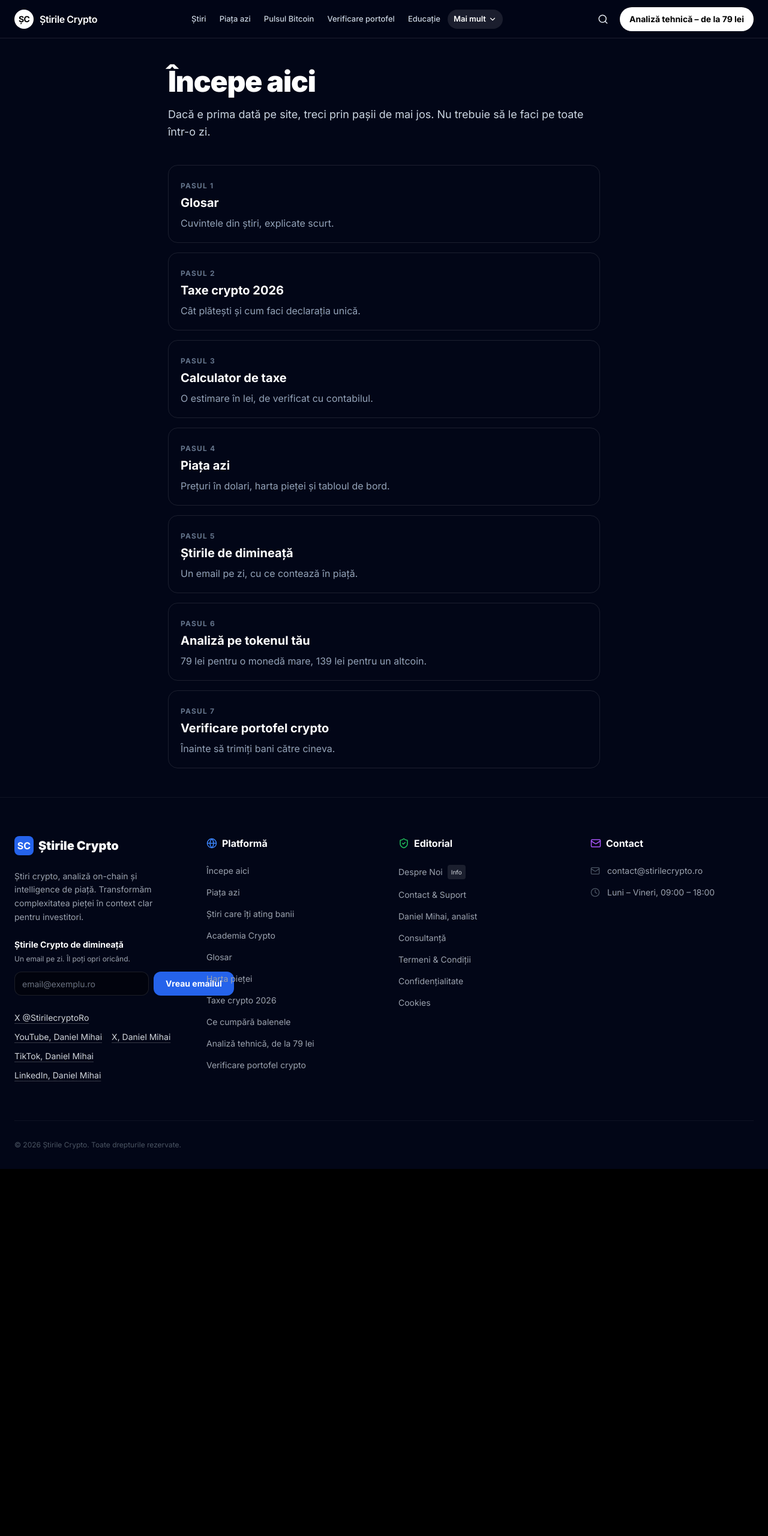
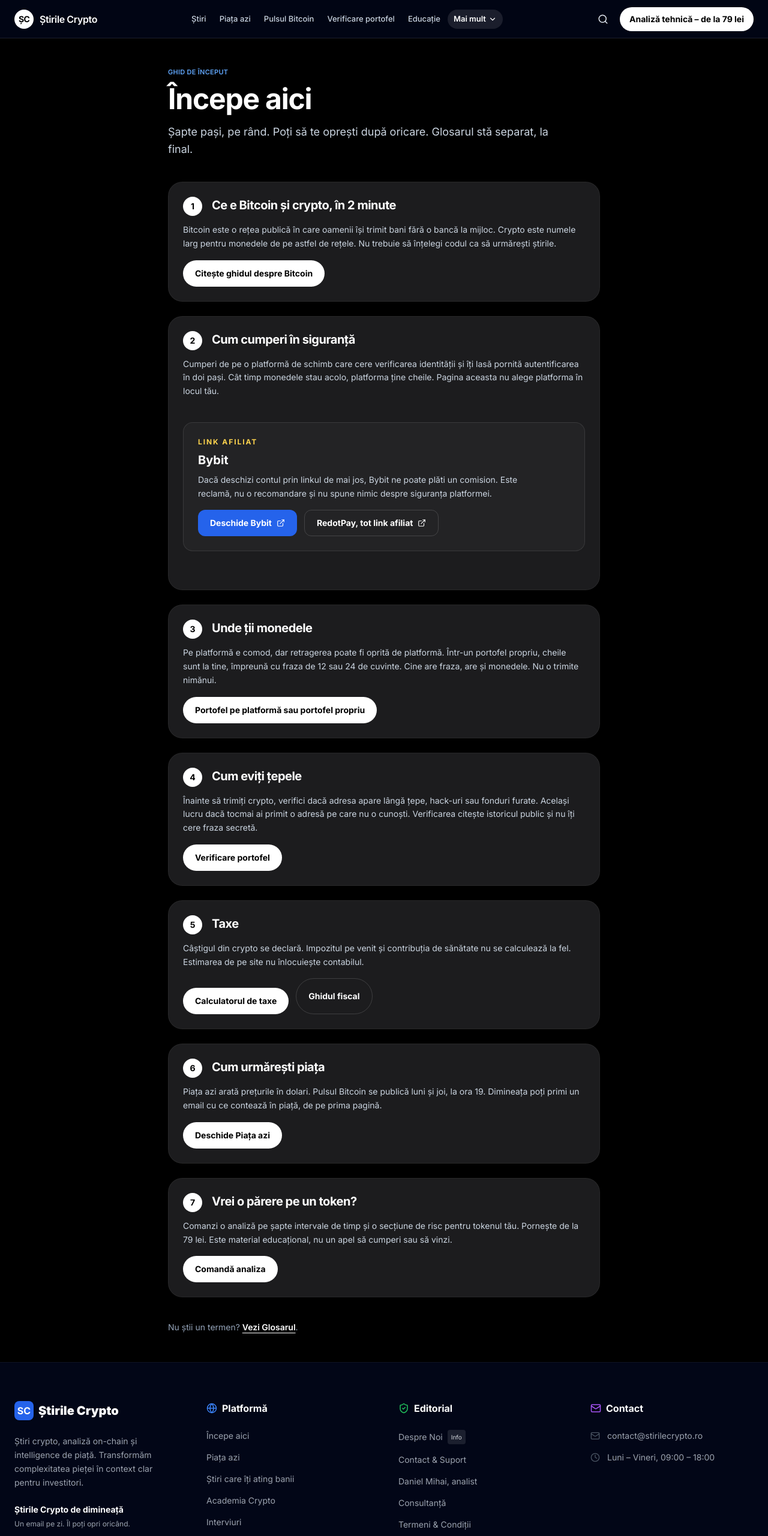
Before and after one commit to consultantacrypto/stirilecrypto, a Next.js app: page /incepe-aici in a window 1280 px wide. Shown: the top 2561 px of the page at 60% size. Before the commit the page ends 1949 px from the top, so only its background shows below. Built offline with nearby package versions, Linux system fonts and the light colour scheme.

Commit message:
Drop the extra dashboard link and split the starter pages.
Tablou stays only as a Piața azi tab. Interviews keep their URL and list published guests, and Începe aici is a numbered guide instead of a second glossary.

Co-authored-by: consultantacrypto <consultantacrypto@users.noreply.github.com>

```diff
--- a/app/dashboard/page.tsx
+++ b/app/dashboard/page.tsx
@@ -53,7 +53,7 @@ export default async function DashboardPage() {
   const jsonLd = {
     '@context': 'https://schema.org',
     '@type': 'WebPage',
-    name: 'Dashboard Instituțional — Știrile Crypto',
+    name: 'Tablou de bord — Știrile Crypto',
     url: `${SITE_URL}/dashboard`,
     description: metadata.description,
     isPartOf: {
--- a/app/incepe-aici/page.tsx
+++ b/app/incepe-aici/page.tsx
@@ -2,30 +2,17 @@ import type { Metadata } from 'next';
 import Link from 'next/link';
 import Navbar from '@/components/Navbar';
 import Footer from '@/components/Footer';
+import AffiliatePartnerBox from '@/components/AffiliatePartnerBox';
 import { FISCAL_GUIDE_PATH } from '@/lib/fiscal-2026';
-import { ALTCOIN_PRICE_RON, MAJOR_PRICE_RON } from '@/lib/products/tiers';
+import { MAJOR_PRICE_RON } from '@/lib/products/tiers';
 import { SITE_URL, buildWebsiteShareMetadata } from '@/lib/json-ld';
 
 const TITLE = 'Începe aici';
-const DESCRIPTION = 'Primii pași pe Știrile Crypto: glosar, taxe, piața de azi, newsletter, analiză și verificarea portofelului.';
+const DESCRIPTION =
+  'Șapte pași pentru cine pornește de la zero: ce e Bitcoin, cum cumperi, unde ții monedele, țepe, taxe și piață.';
 
-const STEPS = [
-  { href: '/glosar', title: 'Glosar', text: 'Cuvintele din știri, explicate scurt.' },
-  { href: FISCAL_GUIDE_PATH, title: 'Taxe crypto 2026', text: 'Cât plătești și cum faci declarația unică.' },
-  { href: '/taxe', title: 'Calculator de taxe', text: 'O estimare în lei, de verificat cu contabilul.' },
-  { href: '/market', title: 'Piața azi', text: 'Prețuri în dolari, harta pieței și tabloul de bord.' },
-  { href: '/#newsletter', title: 'Știrile de dimineață', text: 'Un email pe zi, cu ce contează în piață.' },
-  {
-    href: '/analiza-tehnica?src=incepe-aici',
-    title: 'Analiză pe tokenul tău',
-    text: `${MAJOR_PRICE_RON} lei pentru o monedă mare, ${ALTCOIN_PRICE_RON} lei pentru un altcoin.`,
-  },
-  {
-    href: '/verificare-portofel?src=incepe-aici',
-    title: 'Verificare portofel crypto',
-    text: 'Înainte să trimiți bani către cineva.',
-  },
-] as const;
+const linkClass =
+  'mt-4 inline-flex min-h-11 items-center justify-center rounded-full bg-white px-5 text-sm font-bold text-black hover:bg-slate-100';
 
 export const metadata: Metadata = {
   title: TITLE,
@@ -36,26 +23,124 @@ export const metadata: Metadata = {
 
 export default function IncepeAiciPage() {
   return (
-    <main className="min-h-screen bg-[#020617] text-white">
+    <main className="min-h-screen bg-black text-white">
       <Navbar />
       <div className="container mx-auto max-w-3xl px-4 py-12 sm:px-6">
-        <h1 className="font-[var(--font-space)] text-4xl font-black tracking-tight md:text-5xl">Începe aici</h1>
-        <p className="mt-4 text-lg leading-relaxed text-slate-300">
-          Dacă e prima dată pe site, treci prin pașii de mai jos. Nu trebuie să le faci pe toate într-o zi.
+        <p className="text-[11px] font-semibold uppercase tracking-wide text-blue-400">Ghid de început</p>
+        <h1 className="mt-3 font-[var(--font-space)] text-4xl font-bold tracking-tight md:text-5xl">Începe aici</h1>
+        <p className="mt-4 max-w-2xl text-lg leading-relaxed text-slate-300">
+          Șapte pași, pe rând. Poți să te oprești după oricare. Glosarul stă separat, la final.
         </p>
-        <ol className="mt-10 space-y-4">
-          {STEPS.map((step, index) => (
-            <li key={step.href}>
-              <Link href={step.href} className="block rounded-2xl border border-white/10 p-5 hover:border-white/25">
-                <span className="text-xs font-bold uppercase tracking-widest text-slate-500">Pasul {index + 1}</span>
-                <span className="mt-1 block text-xl font-bold">{step.title}</span>
-                <span className="mt-2 block text-slate-400">{step.text}</span>
+
+        <ol className="mt-10 space-y-6">
+          <li className="rounded-3xl border border-white/5 bg-[#1c1c1e] p-5 sm:p-6">
+            <StepHead n="1" title="Ce e Bitcoin și crypto, în 2 minute" />
+            <p className="mt-3 text-sm leading-relaxed text-slate-300">
+              Bitcoin este o rețea publică în care oamenii își trimit bani fără o bancă la mijloc. Crypto este
+              numele larg pentru monedele de pe astfel de rețele. Nu trebuie să înțelegi codul ca să urmărești
+              știrile.
+            </p>
+            <Link href="/academie/ce-este-bitcoin-ghid-complet" className={linkClass}>
+              Citește ghidul despre Bitcoin
+            </Link>
+          </li>
+
+          <li className="rounded-3xl border border-white/5 bg-[#1c1c1e] p-5 sm:p-6">
+            <StepHead n="2" title="Cum cumperi în siguranță" />
+            <p className="mt-3 text-sm leading-relaxed text-slate-300">
+              Cumperi de pe o platformă de schimb care cere verificarea identității și îți lasă pornită
+              autentificarea în doi pași. Cât timp monedele stau acolo, platforma ține cheile. Pagina aceasta
+              nu alege platforma în locul tău.
+            </p>
+            <AffiliatePartnerBox />
+          </li>
+
+          <li className="rounded-3xl border border-white/5 bg-[#1c1c1e] p-5 sm:p-6">
+            <StepHead n="3" title="Unde ții monedele" />
+            <p className="mt-3 text-sm leading-relaxed text-slate-300">
+              Pe platformă e comod, dar retragerea poate fi oprită de platformă. Într-un portofel propriu,
+              cheile sunt la tine, împreună cu fraza de 12 sau 24 de cuvinte. Cine are fraza, are și monedele.
+              Nu o trimite nimănui.
+            </p>
+            <Link href="/academie/portofele-crypto-hot-vs-cold-ghid" className={linkClass}>
+              Portofel pe platformă sau portofel propriu
+            </Link>
+          </li>
+
+          <li className="rounded-3xl border border-white/5 bg-[#1c1c1e] p-5 sm:p-6">
+            <StepHead n="4" title="Cum eviți țepele" />
+            <p className="mt-3 text-sm leading-relaxed text-slate-300">
+              Înainte să trimiți crypto, verifici dacă adresa apare lângă țepe, hack-uri sau fonduri furate.
+              Același lucru dacă tocmai ai primit o adresă pe care nu o cunoști. Verificarea citește istoricul
+              public și nu îți cere fraza secretă.
+            </p>
+            <Link href="/verificare-portofel?src=incepe-aici" className={linkClass}>
+              Verificare portofel
+            </Link>
+          </li>
+
+          <li className="rounded-3xl border border-white/5 bg-[#1c1c1e] p-5 sm:p-6">
+            <StepHead n="5" title="Taxe" />
+            <p className="mt-3 text-sm leading-relaxed text-slate-300">
+              Câștigul din crypto se declară. Impozitul pe venit și contribuția de sănătate nu se calculează
+              la fel. Estimarea de pe site nu înlocuiește contabilul.
+            </p>
+            <div className="mt-4 flex flex-col gap-3 sm:flex-row sm:flex-wrap">
+              <Link href="/taxe" className={`${linkClass} mt-0`}>
+                Calculatorul de taxe
               </Link>
-            </li>
-          ))}
+              <Link
+                href={FISCAL_GUIDE_PATH}
+                className="inline-flex min-h-11 items-center justify-center rounded-full border border-white/15 px-5 text-sm font-bold text-white hover:bg-white/10"
+              >
+                Ghidul fiscal
+              </Link>
+            </div>
+          </li>
+
+          <li className="rounded-3xl border border-white/5 bg-[#1c1c1e] p-5 sm:p-6">
+            <StepHead n="6" title="Cum urmărești piața" />
+            <p className="mt-3 text-sm leading-relaxed text-slate-300">
+              Piața azi arată prețurile în dolari. Pulsul Bitcoin se publică luni și joi, la ora 19. Dimineața
+              poți primi un email cu ce contează în piață, de pe prima pagină.
+            </p>
+            <Link href="/market" className={linkClass}>
+              Deschide Piața azi
+            </Link>
+          </li>
+
+          <li className="rounded-3xl border border-white/5 bg-[#1c1c1e] p-5 sm:p-6">
+            <StepHead n="7" title="Vrei o părere pe un token?" />
+            <p className="mt-3 text-sm leading-relaxed text-slate-300">
+              Comanzi o analiză pe șapte intervale de timp și o secțiune de risc pentru tokenul tău. Pornește
+              de la {MAJOR_PRICE_RON} lei. Este material educațional, nu un apel să cumperi sau să vinzi.
+            </p>
+            <Link href="/analiza-tehnica?src=incepe-aici" className={linkClass}>
+              Comandă analiza
+            </Link>
+          </li>
         </ol>
+
+        <p className="mt-10 text-sm text-slate-400">
+          Nu știi un termen?{' '}
+          <Link href="/glosar" className="font-semibold text-white underline underline-offset-4 hover:text-blue-300">
+            Vezi Glosarul
+          </Link>
+          .
+        </p>
       </div>
       <Footer />
     </main>
   );
 }
+
+function StepHead({ n, title }: { n: string; title: string }) {
+  return (
+    <div className="flex items-start gap-4">
+      <span className="flex h-8 w-8 shrink-0 items-center justify-center rounded-full bg-white text-sm font-bold text-black">
+        {n}
+      </span>
+      <h2 className="font-[var(--font-space)] text-xl font-bold tracking-tight text-white">{title}</h2>
+    </div>
+  );
+}
--- a/app/interviuri/[slug]/page.tsx
+++ b/app/interviuri/[slug]/page.tsx
@@ -46,12 +46,12 @@ export async function generateMetadata({
   const canonicalUrl = `${SITE_URL}/interviuri/${slug}`;
   const pageTitle = stripBrandSuffix(interview.title);
   const encodedTitle = encodeURIComponent(pageTitle);
-  const dynamicOgImage = `${SITE_URL}/api/og?title=${encodedTitle}&category=${encodeURIComponent('Față în față cu Dani')}`;
+  const dynamicOgImage = `${SITE_URL}/api/og?title=${encodedTitle}&category=${encodeURIComponent('Interviuri')}`;
   const coverImage = toAbsoluteUrl(interview.cover_image);
   const ogImageUrl = coverImage ?? dynamicOgImage;
 
   return {
-    title: `${pageTitle} | Față în față cu Dani`,
+    title: `${pageTitle} | Interviuri`,
     description: interview.excerpt,
     alternates: { canonical: canonicalUrl },
     openGraph: {
@@ -126,7 +126,7 @@ export default async function InterviewPage({
             className="inline-flex items-center gap-2 text-gray-400 hover:text-white transition-colors text-sm font-medium font-[var(--font-inter)] mb-10"
           >
             <ArrowLeft size={16} />
-            Înapoi la Față în față cu Dani
+            Înapoi la Interviuri
           </Link>
 
           <article>
--- a/app/interviuri/page.tsx
+++ b/app/interviuri/page.tsx
@@ -6,9 +6,8 @@ import { getPublishedInterviews } from '@/lib/interviews-db';
 import { SITE_URL } from '@/lib/json-ld';
 
 export const metadata: Metadata = {
-  title: 'Față în față cu Dani',
-  description:
-    'Conversații gratuite cu fondatori și oameni din crypto și tech. Față în față cu Dani.',
+  title: 'Interviuri',
+  description: 'Interviuri publicate cu invitați din crypto și tech: nume, copertă și rezumat.',
   alternates: {
     canonical: `${SITE_URL}/interviuri`,
   },
@@ -24,13 +23,12 @@ export default async function InterviuriPage() {
       <Navbar />
 
       <main className="flex-1 container mx-auto px-4 sm:px-6 max-w-6xl w-full flex flex-col">
-        <header className="pt-32 pb-12">
+        <header className="pb-12 pt-10">
           <h1 className="text-3xl md:text-4xl lg:text-5xl font-bold text-white tracking-tight font-[var(--font-space)]">
-            Față în față cu Dani
+            Interviuri
           </h1>
           <p className="mt-4 max-w-2xl text-base md:text-lg text-gray-400 leading-relaxed font-[var(--font-inter)]">
-            Zgomotul e gratuit. Semnalul îl găsești aici. Discuții 1-la-1 cu liderii
-            pieței.
+            Conversațiile publicate, cele mai noi primele. Pe fiecare card sunt invitatul, coperta și un rezumat.
           </p>
         </header>
 
--- a/components/Footer.tsx
+++ b/components/Footer.tsx
@@ -78,6 +78,11 @@ export default function Footer() {
               <li>
                 <Link href="/academie" className="hover:text-blue-400 transition-colors">
                   Academia Crypto
+                </Link>
+              </li>
+              <li>
+                <Link href="/interviuri" className="hover:text-blue-400 transition-colors">
+                  Interviuri
                 </Link>
               </li>
               <li>
--- a/components/InterviewCard.tsx
+++ b/components/InterviewCard.tsx
@@ -34,7 +34,10 @@ export default function InterviewCard({ item }: InterviewCardProps) {
       />
 
       <div className="flex flex-1 flex-col p-5 md:p-6">
-        <h3 className="text-base md:text-lg font-bold text-white leading-snug line-clamp-2 font-[var(--font-space)] group-hover:text-violet-300 transition-colors duration-300">
+        {item.guest_name ? (
+          <p className="text-xs font-semibold uppercase tracking-wide text-violet-300">{item.guest_name}</p>
+        ) : null}
+        <h3 className="mt-1 text-base md:text-lg font-bold text-white leading-snug line-clamp-2 font-[var(--font-space)] group-hover:text-violet-300 transition-colors duration-300">
           {item.title}
         </h3>
         <p className="mt-2 text-sm text-gray-400 leading-relaxed line-clamp-3 font-[var(--font-inter)]">
--- a/components/InterviewsSection.tsx
+++ b/components/InterviewsSection.tsx
@@ -13,12 +13,12 @@ export default async function InterviewsSection() {
   }
 
   return (
-    <section aria-label="Față în față cu Dani">
+    <section aria-label="Interviuri">
       <div className="flex flex-col sm:flex-row sm:items-end sm:justify-between gap-4 mb-8">
         <div className="flex items-center gap-2">
           <Mic2 size={20} className="text-violet-400 shrink-0" aria-hidden />
           <h2 className="text-xl md:text-2xl font-bold text-white font-[var(--font-space)] tracking-tight">
-            Față în față cu Dani
+            Interviuri
           </h2>
         </div>
         <Link
--- a/components/Navbar.tsx
+++ b/components/Navbar.tsx
@@ -21,9 +21,8 @@ const MAIN_LINKS: NavItem[] = [
 const MORE_LINKS: NavItem[] = [
   { href: '/raport-strategic', label: 'Ce cumpără balenele' },
   { href: '/incepe-aici', label: 'Începe aici' },
-  { href: '/interviuri', label: 'Față în față cu Dani' },
+  { href: '/interviuri', label: 'Interviuri' },
   { href: '/lichidari', label: 'Harta pieței' },
-  { href: '/dashboard', label: 'Tablou' },
   { href: '/glosar', label: 'Glosar' },
   { href: '/taxe', label: 'Taxe crypto 2026' },
 ];
--- a/lib/interviews-db.ts
+++ b/lib/interviews-db.ts
@@ -23,7 +23,7 @@ export const getPublishedInterviews = cache(
 
     let query = supabase
       .from('interviews')
-      .select('slug, title, excerpt, cover_image, badge, created_at')
+      .select('slug, title, guest_name, excerpt, cover_image, badge, created_at')
       .eq('status', PUBLISHED_STATUS)
       .order('created_at', { ascending: false });
 
@@ -42,6 +42,7 @@ export const getPublishedInterviews = cache(
       interviewRowToCardItem({
         slug: row.slug as string,
         title: row.title as string,
+        guest_name: row.guest_name as string,
         excerpt: row.excerpt as string,
         cover_image: (row.cover_image as string | null) ?? null,
         badge: row.badge as string,
--- a/lib/interviews.ts
+++ b/lib/interviews.ts
@@ -4,6 +4,7 @@ import { normalizeImageUrl } from '@/lib/image-url';
 export interface InterviewCardItem {
   slug: string;
   title: string;
+  guest_name: string;
   excerpt: string;
   cover_image: string;
   badge: string;
@@ -28,6 +29,7 @@ export function getBadgeStyle(badge: string): string {
 export function interviewRowToCardItem(row: {
   slug: string;
   title: string;
+  guest_name?: string | null;
   excerpt: string;
   cover_image: string | null;
   badge: string;
@@ -36,6 +38,7 @@ export function interviewRowToCardItem(row: {
   return {
     slug: row.slug,
     title: row.title,
+    guest_name: row.guest_name?.trim() || '',
     excerpt: row.excerpt,
     cover_image: normalizeImageUrl(row.cover_image),
     badge: row.badge.trim().toUpperCase() || 'EXCLUSIV',
```
